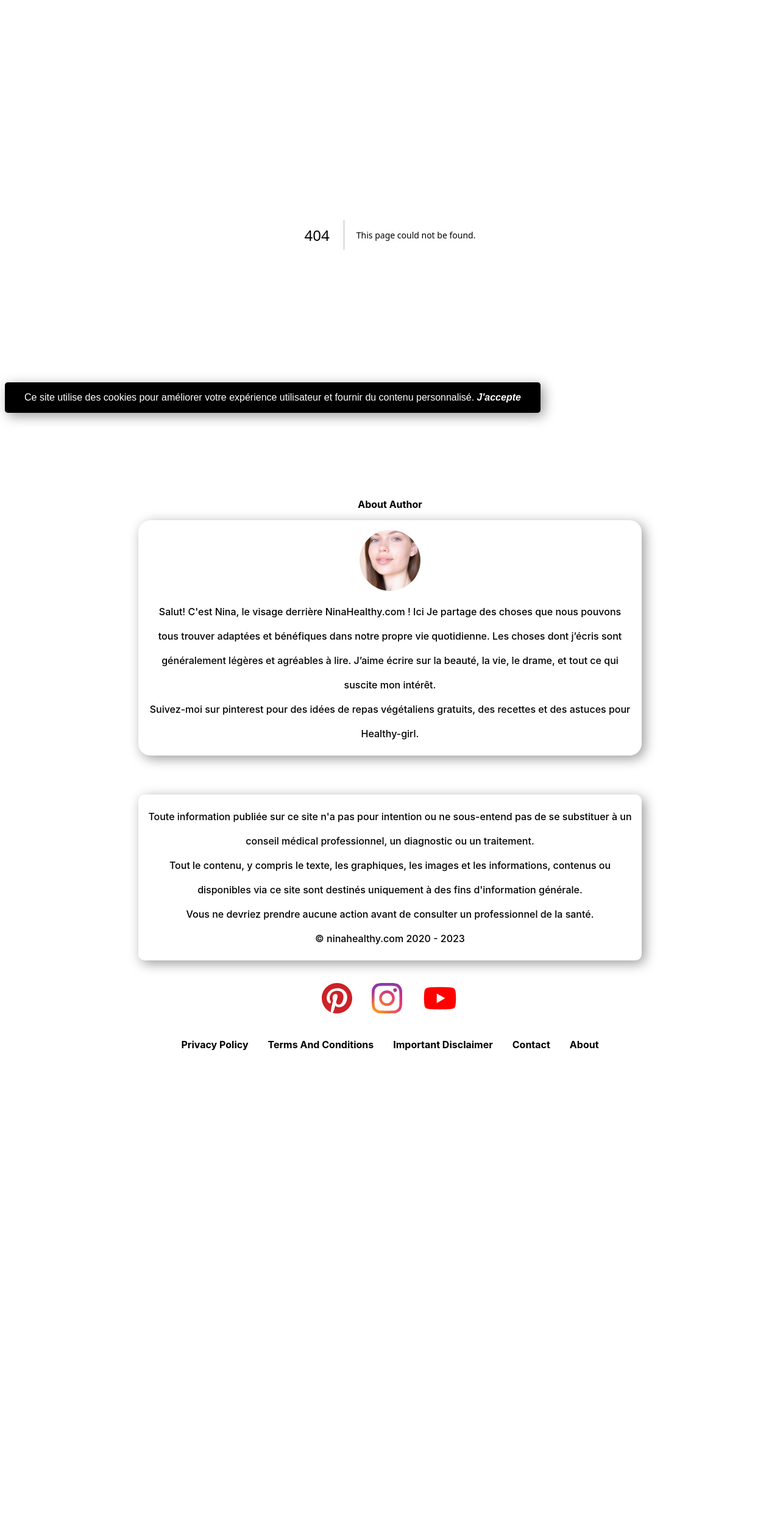
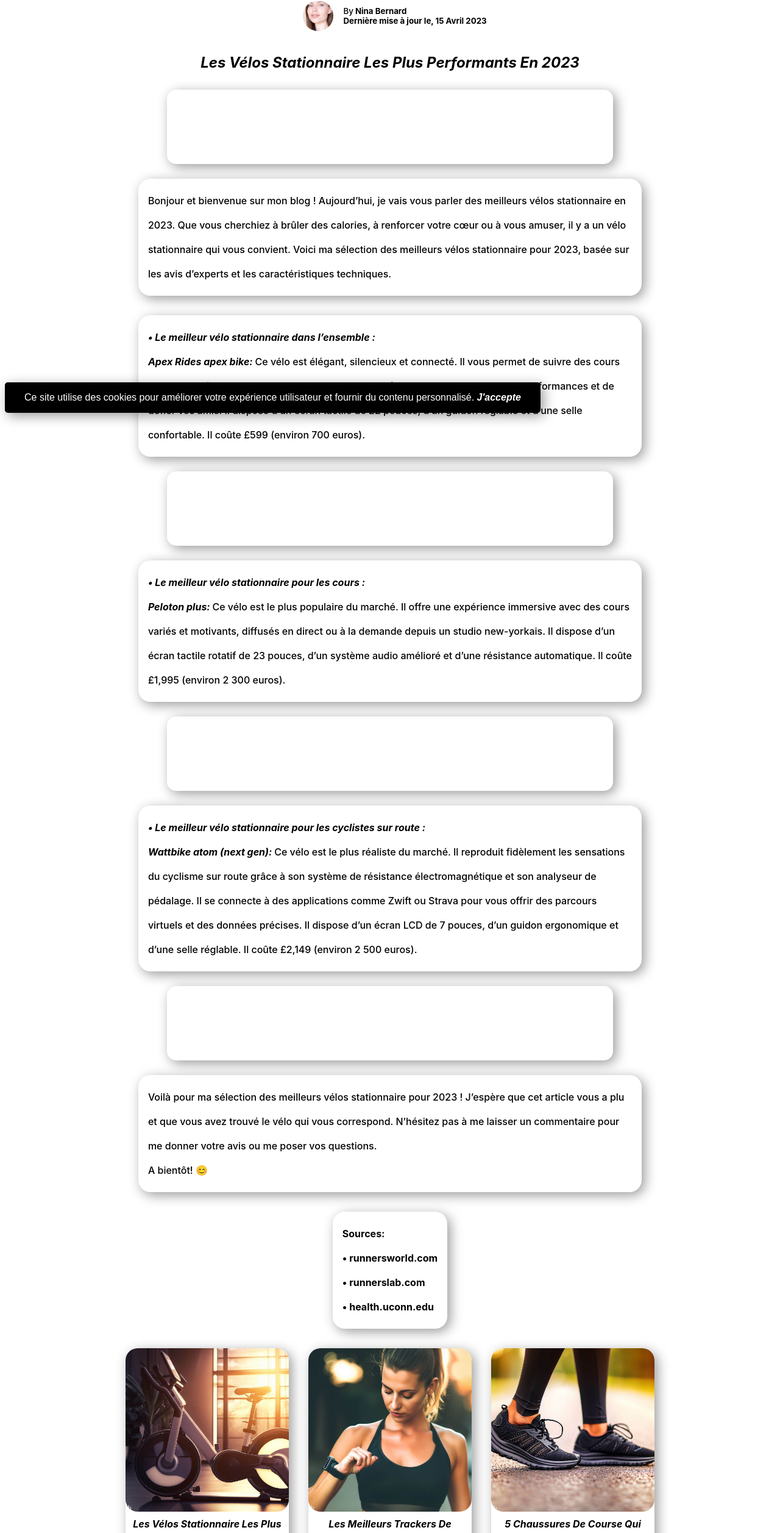
Before and after one commit to Ninahealthy/frnh, a Next.js app: page /Fitness/velos-stationnaire-les-plus-performants-en-2023 in a window 1280 px wide. Before the commit this address had no page. Shown: the part 107-2621 px from the top of the page at 61% size. Before the commit the page ends 1846 px from the top, so only its background shows below. Built offline with nearby package versions, Linux system fonts and the light colour scheme.

Commit message:
180420230354

```diff
--- a/components/Fitness.js
+++ b/components/Fitness.js
@@ -3,6 +3,7 @@ import Image from "next/image";
 
 import tracker from "public/tracker-de-fitness.jpg";
 import running from "public/running-shoes-women.jpg";
+import stationary from "public/stationary-bikes.jpg";
 
 const responsive = { width: "100%", height: "auto" };
 
@@ -10,6 +11,24 @@ export default function Fitness() {
   return (
     <>
       <group className={Styles.group}>
+        <item className={Styles.item}>
+          <a href="/Fitness/velos-stationnaire-les-plus-performants-en-2023">
+            <card className={Styles.card}>
+              <Image
+                src={stationary}
+                alt="vélos stationnaire"
+                style={responsive}
+                priority
+                sizes="100vw"
+              />
+              <p>
+                <strong>
+                  <em>Les Vélos Stationnaire Les Plus Performants En 2023</em>
+                </strong>
+              </p>
+            </card>
+          </a>
+        </item>
         <item className={Styles.item}>
           <a href="/Fitness/meilleurs-trackers-de-fitness-pour-les-femmes">
             <card className={Styles.card}>
--- a/pages/Fitness/meilleures-chaussures-de-course-pour-le-confort-et-le-soutien.js
+++ b/pages/Fitness/meilleures-chaussures-de-course-pour-le-confort-et-le-soutien.js
@@ -4,6 +4,7 @@ import AuthorIcon from "@/components/AuthorIcon";
 import Beauty from "@/components/Beauty";
 import Bienetre from "@/components/Bienetre";
 import Fitness from "@/components/Fitness";
+import Nutrition from "@/components/Nutrition";
 import Head from "next/head";
 export default function Tracker() {
   return (
@@ -173,8 +174,10 @@ export default function Tracker() {
           </a>
         </p>
       </article>
+      <Fitness />
       <Bienetre />
       <Beauty />
+      <Nutrition />
     </>
   );
 }
--- a/pages/Fitness/meilleurs-trackers-de-fitness-pour-les-femmes.js
+++ b/pages/Fitness/meilleurs-trackers-de-fitness-pour-les-femmes.js
@@ -4,6 +4,7 @@ import AuthorIcon from "@/components/AuthorIcon";
 import Beauty from "@/components/Beauty";
 import Bienetre from "@/components/Bienetre";
 import Fitness from "@/components/Fitness";
+import Nutrition from "@/components/Nutrition";
 import Head from "next/head";
 export default function Tracker() {
   return (
@@ -274,8 +275,10 @@ export default function Tracker() {
           </a>
         </p>
       </article>
+      <Fitness />
       <Bienetre />
       <Beauty />
+      <Nutrition />
     </>
   );
 }
--- /dev/null
+++ b/pages/Fitness/velos-stationnaire-les-plus-performants-en-2023.js
@@ -0,0 +1,120 @@
+import Adunit from "@/components/Adunit";
+import Adunit1 from "@/components/Adunit1";
+import AuthorIcon from "@/components/AuthorIcon";
+import Beauty from "@/components/Beauty";
+import Bienetre from "@/components/Bienetre";
+import Fitness from "@/components/Fitness";
+import Nutrition from "@/components/Nutrition";
+import Head from "next/head";
+export default function Tracker() {
+  return (
+    <>
+      <Head>
+        <title>Les Vélos Stationnaire Les Plus Performants En 2023</title>
+
+        <meta
+          name="description"
+          content="Découvrez les meilleurs vélos stationnaire en 2023, selon les avis d’experts et les caractéristiques techniques. Que vous vouliez suivre des cours en ligne, simuler des parcours sur route ou simplement vous amuser, il y a un vélo stationnaire qui vous convient."
+        />
+      </Head>
+      <AuthorIcon />
+      <article>
+        <h1>
+          <em>Les Vélos Stationnaire Les Plus Performants En 2023</em>
+        </h1>
+        <Adunit1 />
+        <p>
+          Bonjour et bienvenue sur mon blog ! Aujourd’hui, je vais vous parler
+          des meilleurs vélos stationnaire en 2023. Que vous cherchiez à brûler
+          des calories, à renforcer votre cœur ou à vous amuser, il y a un vélo
+          stationnaire qui vous convient. Voici ma sélection des meilleurs vélos
+          stationnaire pour 2023, basée sur les avis d’experts et les
+          caractéristiques techniques.
+        </p>
+        <p>
+          <strong>
+            <em>• Le meilleur vélo stationnaire dans l’ensemble : </em>
+          </strong>
+          <br></br>
+          <strong>
+            <em>Apex Rides apex bike: </em>
+          </strong>
+          Ce vélo est élégant, silencieux et connecté. Il vous permet de suivre
+          des cours en direct ou à la demande avec des instructeurs
+          professionnels, de mesurer vos performances et de défier vos amis. Il
+          dispose d’un écran tactile de 22 pouces, d’un guidon réglable et d’une
+          selle confortable. Il coûte £599 (environ 700 euros).
+        </p>
+        <Adunit />
+        <p>
+          <strong>
+            <em>• Le meilleur vélo stationnaire pour les cours : </em>
+          </strong>
+          <br></br>
+          <strong>
+            <em> Peloton plus: </em>
+          </strong>
+          Ce vélo est le plus populaire du marché. Il offre une expérience
+          immersive avec des cours variés et motivants, diffusés en direct ou à
+          la demande depuis un studio new-yorkais. Il dispose d’un écran tactile
+          rotatif de 23 pouces, d’un système audio amélioré et d’une résistance
+          automatique. Il coûte £1,995 (environ 2 300 euros).
+        </p>
+        <Adunit1 />
+        <p>
+          <strong>
+            <em>
+              • Le meilleur vélo stationnaire pour les cyclistes sur route :
+            </em>
+          </strong>
+          <br></br>
+          <strong>
+            <em>Wattbike atom (next gen): </em>
+          </strong>
+          Ce vélo est le plus réaliste du marché. Il reproduit fidèlement les
+          sensations du cyclisme sur route grâce à son système de résistance
+          électromagnétique et son analyseur de pédalage. Il se connecte à des
+          applications comme Zwift ou Strava pour vous offrir des parcours
+          virtuels et des données précises. Il dispose d’un écran LCD de 7
+          pouces, d’un guidon ergonomique et d’une selle réglable. Il coûte
+          £2,149 (environ 2 500 euros).
+        </p>
+        <Adunit />
+        <p>
+          Voilà pour ma sélection des meilleurs vélos stationnaire pour 2023 !
+          J’espère que cet article vous a plu et que vous avez trouvé le vélo
+          qui vous correspond. N’hésitez pas à me laisser un commentaire pour me
+          donner votre avis ou me poser vos questions.<br></br>A bientôt! 😊
+        </p>
+        <p>
+          <strong>Sources:</strong>
+          <br></br>
+          <a
+            href="https://www.runnersworld.com/gear/a19663621/best-running-shoes/"
+            target={"_blank"}
+          >
+            <strong>• runnersworld.com</strong>
+          </a>
+          <br></br>
+          <a
+            href="https://runnerslab.com/best-running-shoes-men-women/"
+            target={"_blank"}
+          >
+            <strong>• runnerslab.com</strong>
+          </a>
+          <br></br>
+          <a
+            href="https://health.uconn.edu/orthopedics-sports-medicine/2017/08/12/finding-the-right-running-shoe/"
+            target={"_blank"}
+          >
+            <strong>• health.uconn.edu</strong>
+          </a>
+        </p>
+      </article>
+      <Fitness />
+      <Bienetre />
+      <Beauty />
+      <Nutrition />
+    </>
+  );
+}
```
Also changed, not shown: public/stationary-bikes.jpg (added), 1 other file (tests, documents, lock files or other folders).
